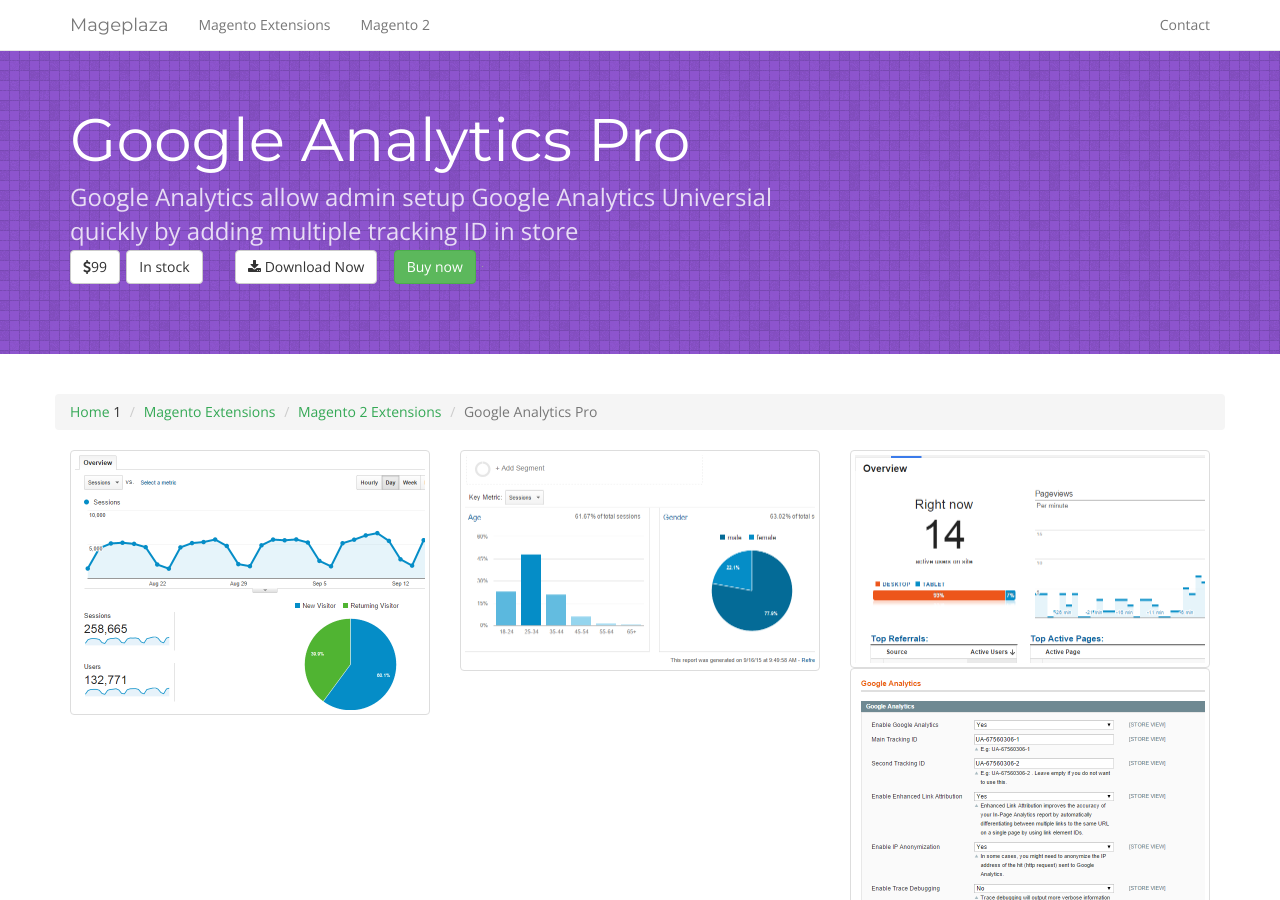
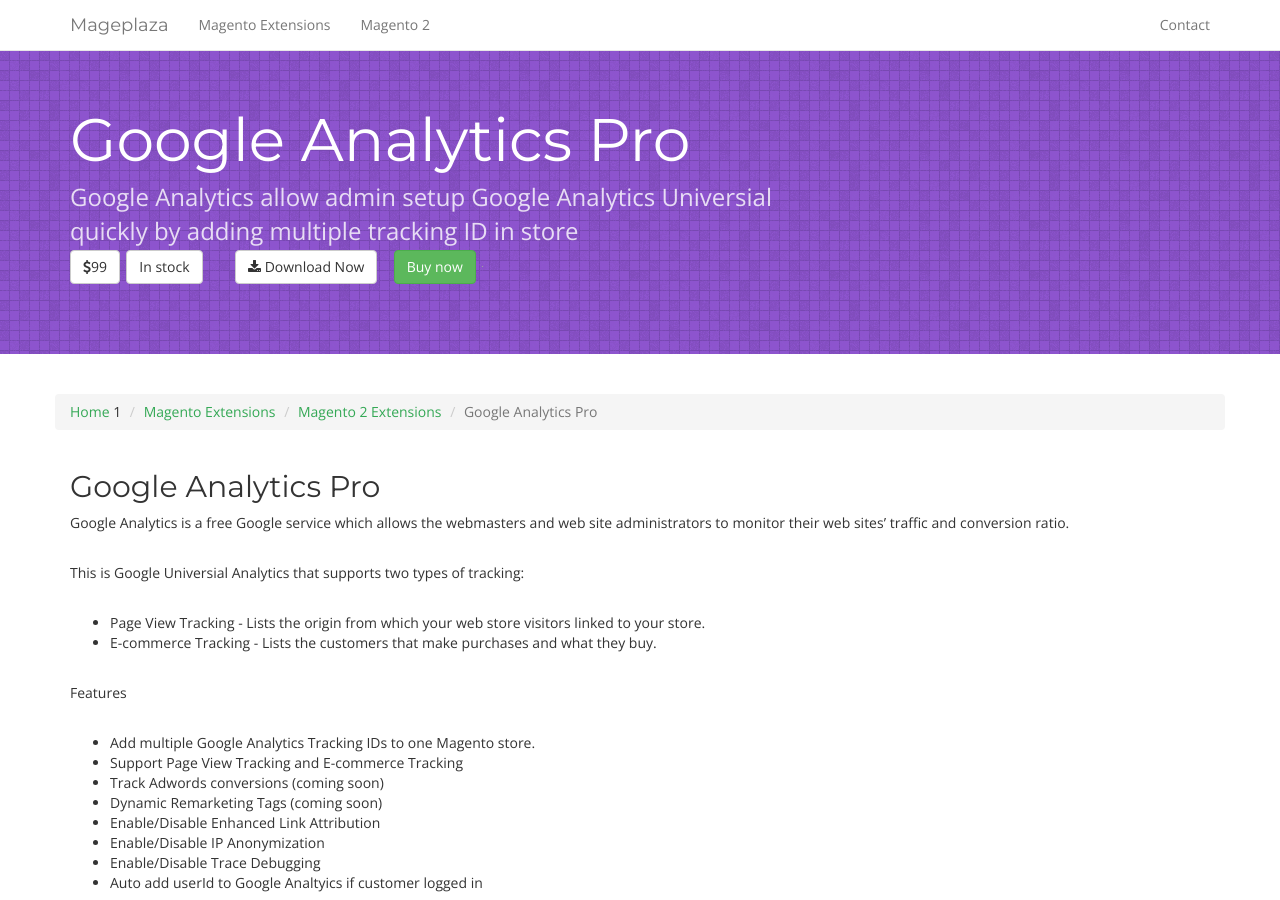
Before and after one commit to kangpaper/mplaza, a Jekyll site: the page built from _magento-extensions/google-analytics-pro.md, in a window 1280 px wide and 900 px high. Built offline with Jekyll 4.4.1, drawn with Linux system fonts in a browser that asks for light colours; nearby versions of some CDN libraries; comment, search, counter and statistics services are not loaded.

Commit message:
Auto update

```diff
--- a/_magento-extensions/google-analytics-pro.md
+++ b/_magento-extensions/google-analytics-pro.md
@@ -18,11 +18,6 @@
 rating: 80
 review_count: 1
 
-screenshots:
- - "/assets/img/extensions-images/google-analytics-pro/overview.png"
- - "/assets/img/extensions-images/google-analytics-pro/Demographics.png"
- - "/assets/img/extensions-images/google-analytics-pro/righ-now.png"
- - "/assets/img/extensions-images/google-analytics-pro/setup.png"
 
 ---
 
```
